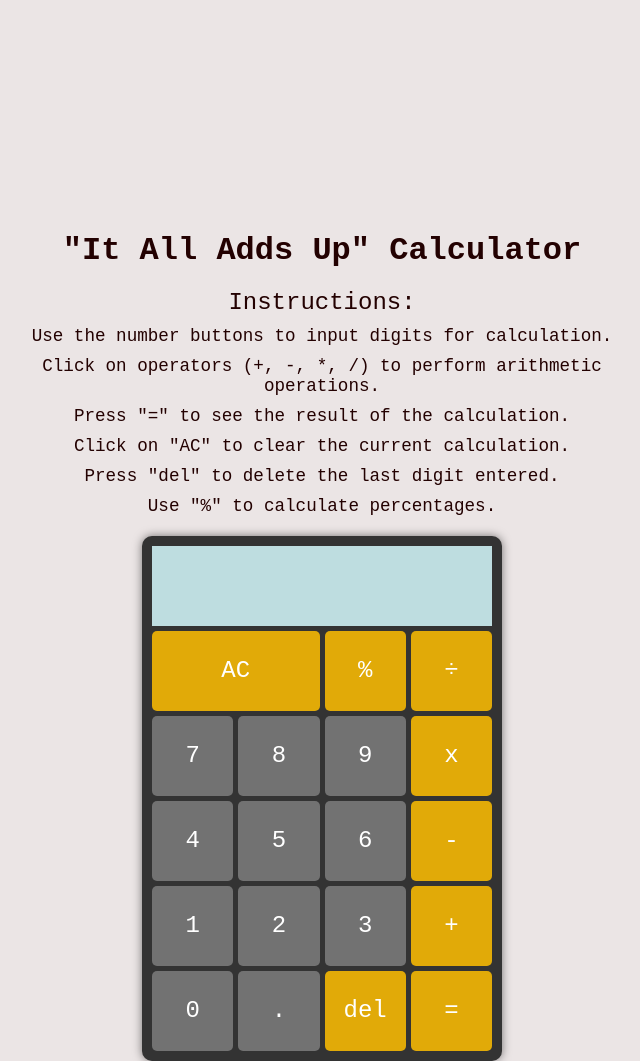
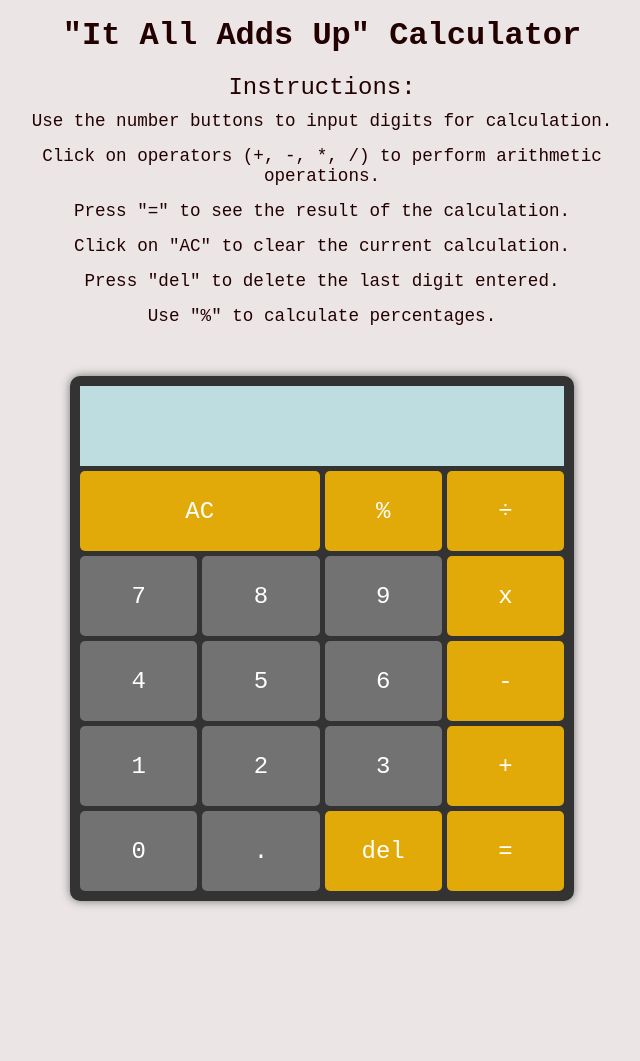
Before and after one commit to Nx-Makomva/calculator-project, a website built with Vite: page index.html in a window 1280 px wide. Shown: the top 1061 px of the page, without its empty margins (318-958 px from the left). After the commit the page ends 921 px from the top, so only its background shows below. Built offline with nearby package versions, Linux system fonts and the light colour scheme.

Commit message:
widths and margins of containers improved for larger screens

```diff
--- a/styles.scss
+++ b/styles.scss
@@ -10,7 +10,7 @@ body {
   justify-content: center;
   align-items: center;
   height: 100vh;
-  margin-top: 20%;
+  margin-top: 5%;
   background-color: #ebe5e5;
 }
 
@@ -18,6 +18,7 @@ body {
   text-align: center;
   color: #230101;
   max-width: 600px;
+  margin: 10px 15px 50px;
 
   h1 {
     font-size: 2rem;
@@ -36,7 +37,7 @@ body {
   }
 
   ul li {
-    margin-bottom: 10px;
+    margin-bottom: 15px;
   }
 
   li {
@@ -46,7 +47,7 @@ body {
 }
 
 .calculator {
-  width: 60%;
+  width: 80%;
   display: grid;
   grid-template-columns: repeat(4, 25%);
   grid-template-rows: repeat(6, 80px);
@@ -84,7 +85,6 @@ body {
       outline: none;
     }
   }
-
 }
 
 button {
@@ -96,7 +96,6 @@ button {
   border-radius: 5px;
   cursor: pointer;
 }
-
 
 .number {
   grid-column: span 1;
```
Also changed, not shown: styles.css, 1 other file.
